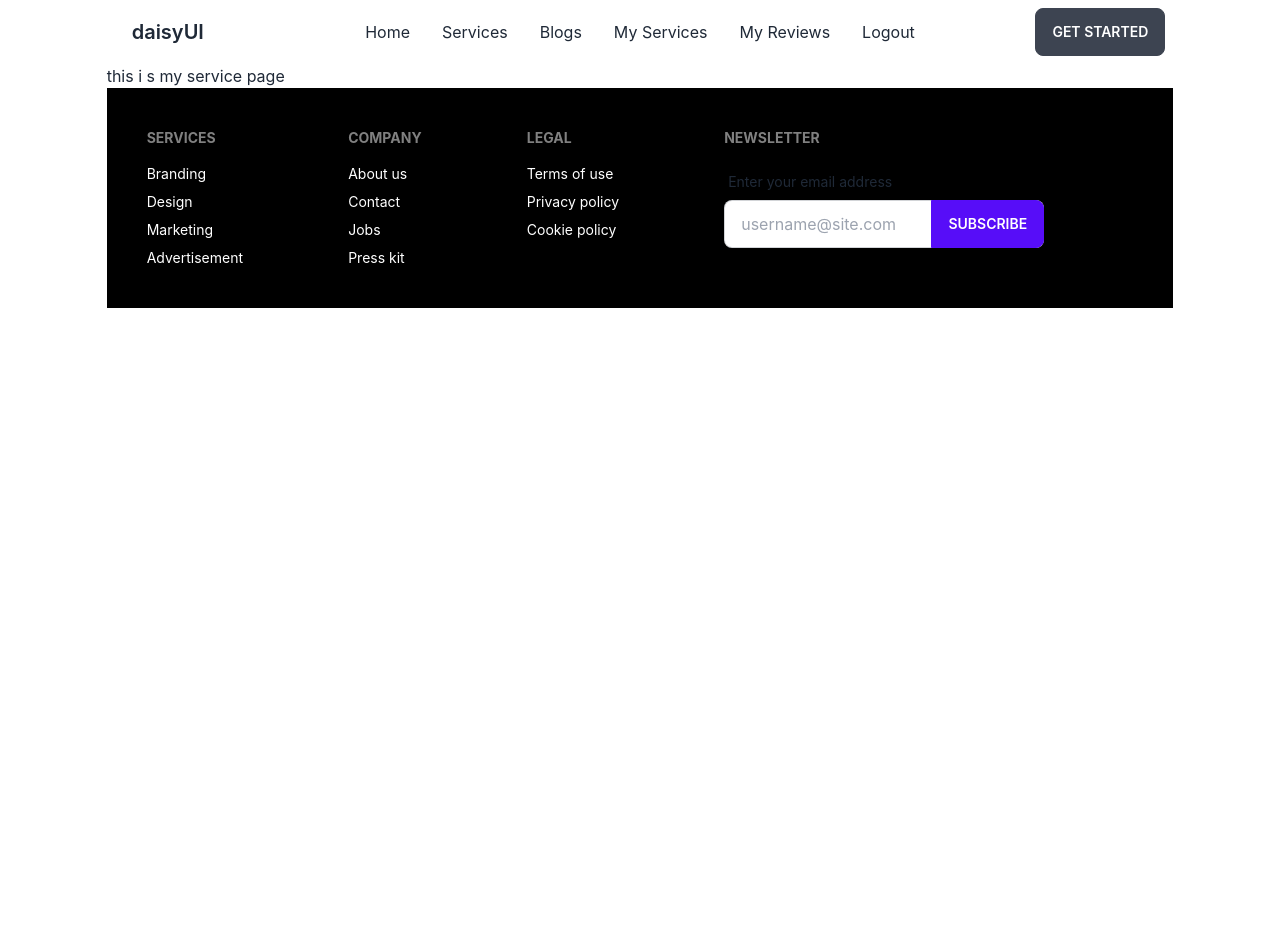
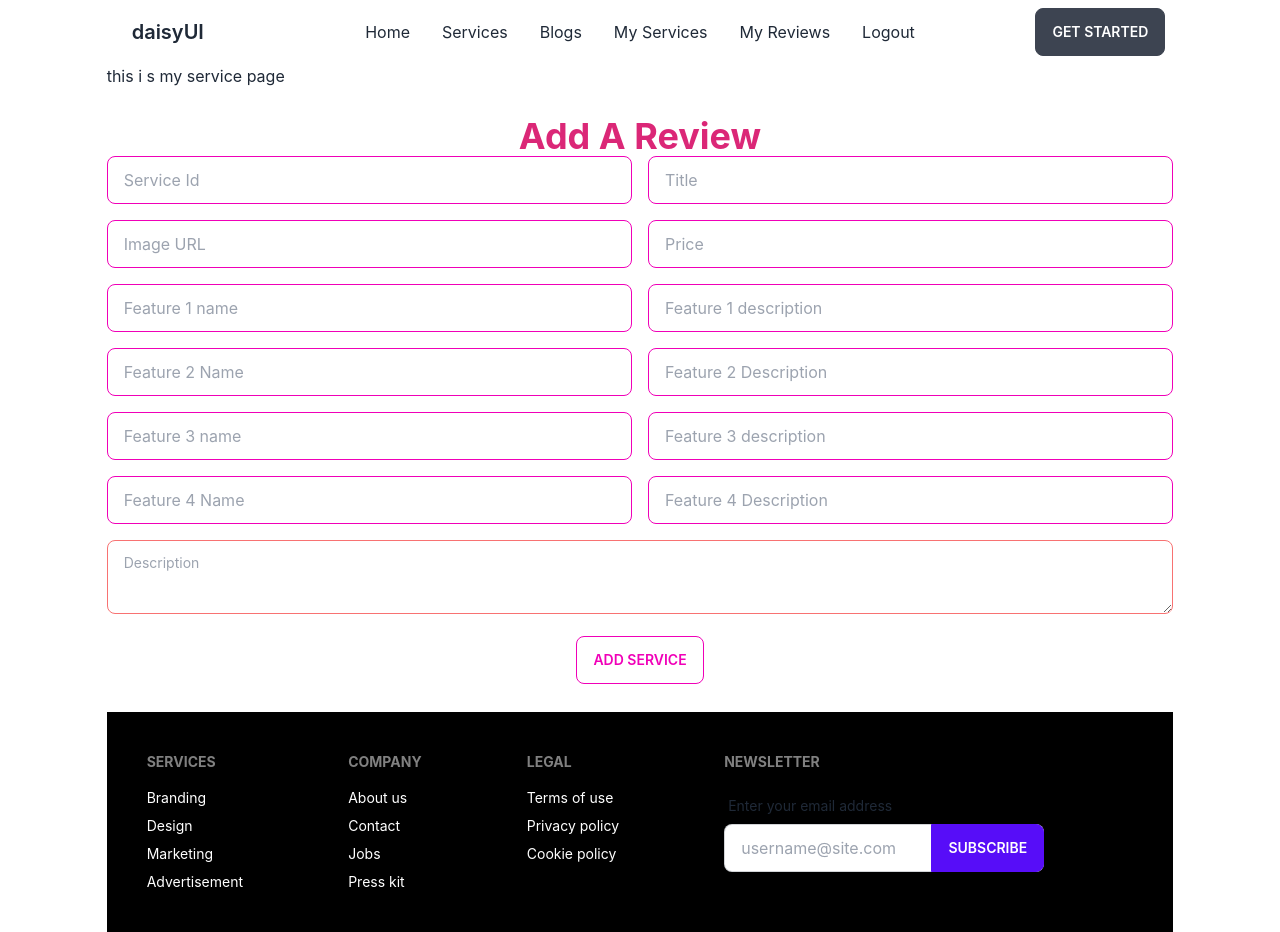
Before and after one commit to euhansarkar/PhotoShootCare-Client, a React (Create React App) app: page /myservice in a window 1280 px wide. Before the commit the page ends 800 px from the top, so only its background shows below. Built offline with nearby package versions, Linux system fonts and the light colour scheme; no server answers; sample sign-in values are in the browser's storage.

Commit message:
add services input added

```diff
--- a/src/Pages/Home/Home/Services/Services.js
+++ b/src/Pages/Home/Home/Services/Services.js
@@ -4,7 +4,7 @@ import ServiceCard from "../../../Shared/ServiceCard/ServiceCard";
 const Services = () => {
   const [services, setServices] = useState([]);
   useEffect(() => {
-    fetch(`http://localhost:5000/services`)
+    fetch(`https://service-review-server-five.vercel.app/services`)
       .then((res) => res.json())
       .then((data) => setServices(data));
   });
--- a/src/Pages/MyReview/MyReview.js
+++ b/src/Pages/MyReview/MyReview.js
@@ -8,7 +8,7 @@ const MyReview = () => {
   const [reviews, setReviews] = useState([]);
   console.log(reviews);
   useEffect(() => {
-    fetch(`http://localhost:5000/reviews?email=${user?.email}`)
+    fetch(`https://service-review-server-five.vercel.app/reviews?email=${user?.email}`)
       .then((res) => res.json())
       .then((data) => setReviews(data));
   }, [user?.email]);
@@ -16,7 +16,7 @@ const MyReview = () => {
   const handleDelete = id => {
     const proceed = window.confirm(`are you sure you want to delete this review?`);
     if(proceed){
-        fetch(`http://localhost:5000/reviews/${id}`, {
+        fetch(`https://service-review-server-five.vercel.app/reviews/${id}`, {
             method: `DELETE`,
         })
         .then(res => res.json())
--- /dev/null
+++ b/src/Pages/MyService/AddField/AddField.js
@@ -0,0 +1,170 @@
+import React, { useContext } from "react";
+import toast from "react-hot-toast";
+import { AuthContext } from "../../../Contexts/AuthProvider/AuthProvider";
+
+const AddField = () => {
+
+    const {user} = useContext(AuthContext);
+
+
+  const handleAddService = (event) => {
+    event.preventDefault();
+    const form = event.target;
+    const service_id = form.service_id.value;
+    const title = form.title.value;
+    const img = form.image.value;
+    const price = form.price.value;
+    const description = form.description.value;
+    const feature1Name = form.feature1name.value;
+    const feature1des = form.feature1des.value;
+    const feature2Name = form.feature2name.value;
+    const feature2des = form.feature2des.value;
+    const feature3Name = form.feature3name.value;
+    const feature3des = form.feature3des.value;
+    const feature4Name = form.feature4name.value;
+    const feature4des = form.feature4des.value;
+    console.log(service_id, title, img, description);
+    // console.log(name, phone, reviewText, address, rating, image, email);
+
+    const service = {
+         service_id,
+         title,
+         img,
+         price,
+         description,
+         facility : [
+            {
+                name: feature1Name,
+                details: feature1des
+            },
+            {
+                name: feature2Name,
+                details: feature2des
+            },
+            {
+                name: feature3Name,
+                details: feature3des
+            },
+            {
+                name: feature4Name,
+                details: feature4des
+            },
+         ],
+         email: user.email,
+    }
+
+    fetch(`https://service-review-server-five.vercel.app/services`, {
+        method: `POST`,
+        headers: {
+            'Content-Type': `application/json`
+        },
+        body: JSON.stringify(service)
+    })
+    .then(res => res.json())
+    .then(data => {
+        console.log(data);
+        if(data.acknowledged){
+            form.reset();
+            toast(`your service added successfully`)
+        }
+    })
+    .catch(err => console.error(err))
+  };
+
+  return (
+    <div className="my-7">
+      <h2 className="font-bold text-4xl capitalize text-pink-600 text-center">
+        add a review
+      </h2>
+      <form onSubmit={handleAddService}>
+        <div className="grid grid-cols-2 gap-4">
+          <input
+            type="text"
+            placeholder="Service Id"
+            name="service_id"
+            className="input input-bordered input-secondary w-full"
+          />
+          <input
+            type="text"
+            placeholder="Title"
+            name="title"
+            className="input input-bordered input-secondary w-full"
+          />
+          <input
+            type="text"
+            placeholder="Image URL"
+            name="image"
+            className="input input-bordered input-secondary w-full"
+          />
+          <input
+            type="number"
+            placeholder="Price"
+            name="price"
+            className="input input-bordered input-secondary w-full"
+          />
+          <input
+            type="text"
+            name="feature1name"
+            placeholder="Feature 1 name"
+            className="input input-bordered input-secondary w-full"
+          />
+          <input
+            type="text"
+            name="feature1des"
+            placeholder="Feature 1 description"
+            className="input input-bordered input-secondary w-full"
+          />
+          <input
+            type="text"
+            placeholder="Feature 2 Name"
+            name="feature2name"
+            className="input input-bordered input-secondary w-full"
+          />
+          <input
+            type="text"
+            placeholder="Feature 2 Description"
+            name="feature2des"
+            className="input input-bordered input-secondary w-full"
+          />
+          <input
+            type="text"
+            name="feature3name"
+            placeholder="Feature 3 name"
+            className="input input-bordered input-secondary w-full"
+          />
+          <input
+            type="text"
+            name="feature3des"
+            placeholder="Feature 3 description"
+            className="input input-bordered input-secondary w-full"
+          />
+          <input
+            type="text"
+            placeholder="Feature 4 Name"
+            name="feature4name"
+            className="input input-bordered input-secondary w-full"
+          />
+          <input
+            type="text"
+            placeholder="Feature 4 Description"
+            name="feature4des"
+            className="input input-bordered input-secondary w-full"
+          />
+        </div>
+        <div>
+          <textarea
+            maxLength="120"
+            className="textarea textarea-error w-full my-4"
+            placeholder="Description"
+            name="description"
+          ></textarea>
+        </div>
+        <div className="mx-auto w-30 text-center">
+          <button className="btn btn-outline btn-secondary">Add Service</button>
+        </div>
+      </form>
+    </div>
+  );
+};
+
+export default AddField;
--- a/src/Pages/MyService/MyService.js
+++ b/src/Pages/MyService/MyService.js
@@ -1,9 +1,11 @@
 import React from 'react';
+import AddField from './AddField/AddField';
 
 const MyService = () => {
     return (
         <div>
             <h2>this i s my service page</h2>
+            <AddField></AddField>
         </div>
     );
 };
--- a/src/Pages/ServiceDetails/ShowReview/ShowReview.js
+++ b/src/Pages/ServiceDetails/ShowReview/ShowReview.js
@@ -7,7 +7,7 @@ const ShowReview = ({ serviceDetails }) => {
 
   const [reviews, setReviews] = useState([]);
   useEffect(() => {
-    fetch(`http://localhost:5000/reviews/${service_id}`)
+    fetch(`https://service-review-server-five.vercel.app/reviews/${service_id}`)
       .then((res) => res.json())
       .then((data) => setReviews(data));
   }, []);
--- a/src/Routers/Routes/Routes.js
+++ b/src/Routers/Routes/Routes.js
@@ -24,7 +24,7 @@ const Routes = createBrowserRouter([
             {
                 path: `/services`,
                 element: <Services></Services>,
-                loader: () => fetch(`http://localhost:5000/services`)
+                loader: () => fetch(`https://service-review-server-five.vercel.app/services`)
 
             },
             {
@@ -42,7 +42,7 @@ const Routes = createBrowserRouter([
             {
                 path:`/services/:id`,
                 element: <ServiceDetails></ServiceDetails>,
-                loader: ({params}) => fetch(`http://localhost:5000/services/${params.id}`)
+                loader: ({params}) => fetch(`https://service-review-server-five.vercel.app/services/${params.id}`)
             },
             {
                 path:`/blogs`,
```
